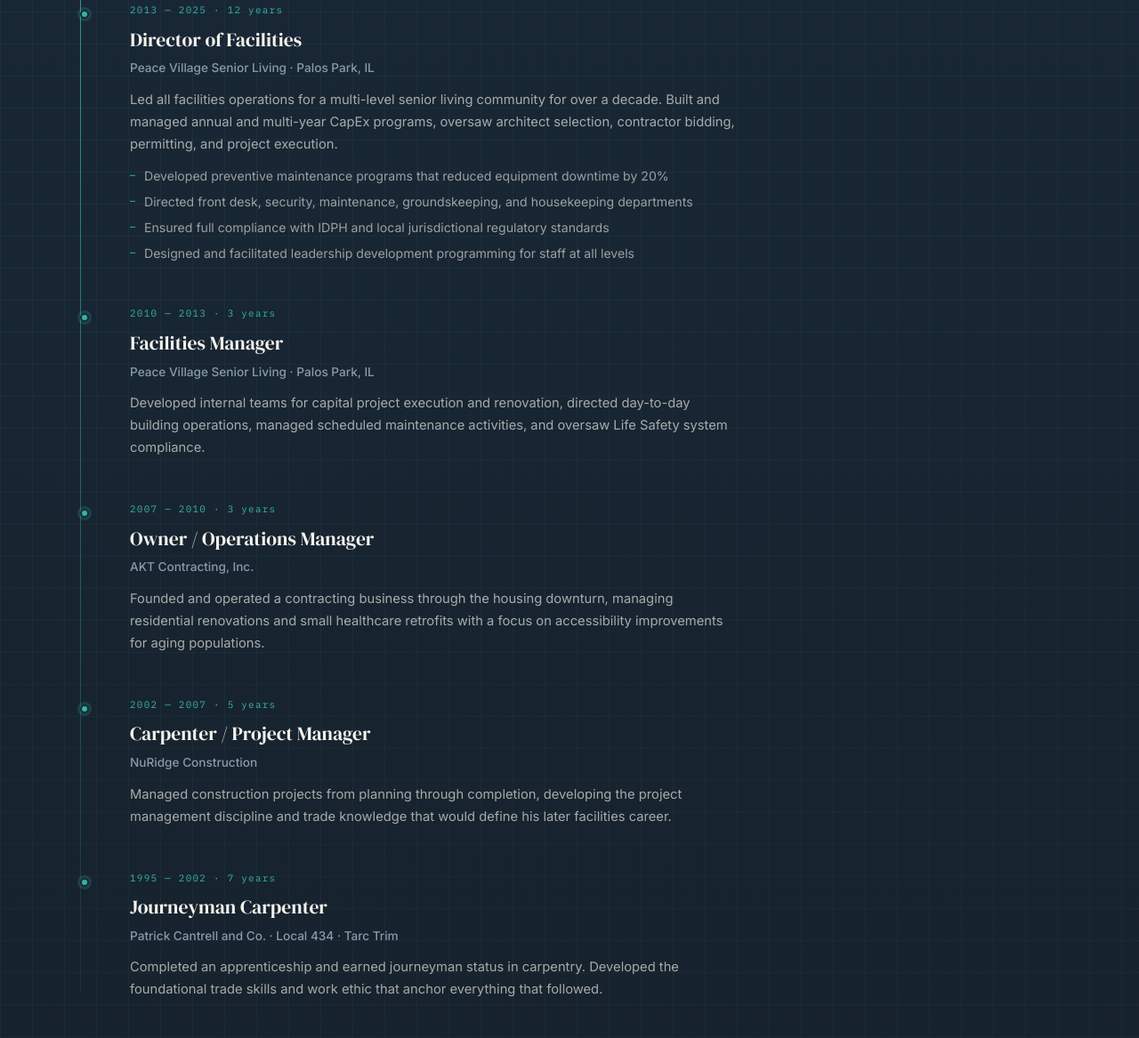
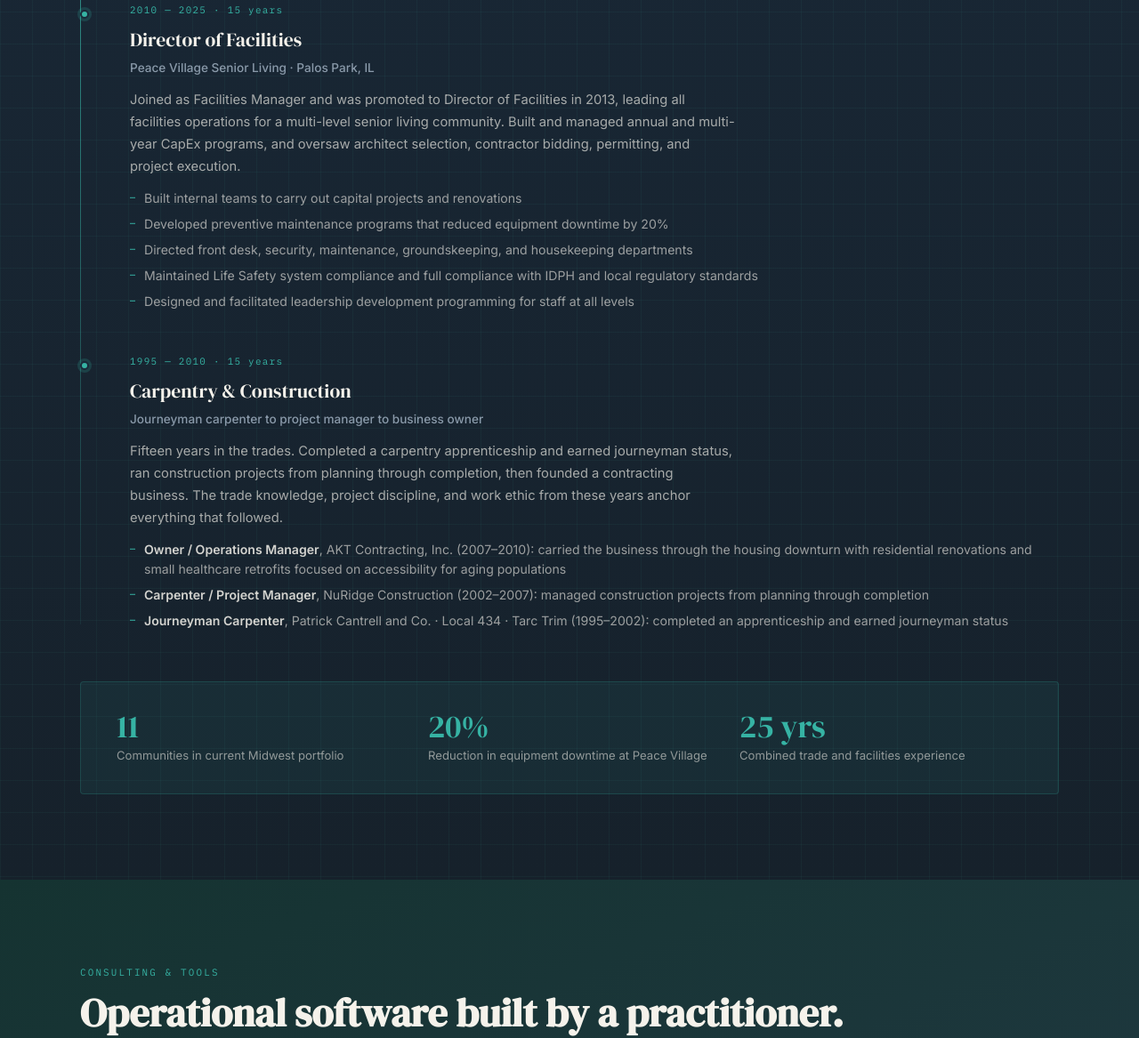
Before and after one commit to tstoub77/tstoub.com, a plain HTML site: page index.html in a window 1280 px wide. Shown: the part 2710-3877 px from the top of the page at 89% size. Drawn offline with Linux system fonts and the light colour scheme.

Commit message:
Condense the career timeline
Merge the two Peace Village roles into one entry (2010-2025) and the
three trade roles into one Carpentry & Construction entry (1995-2010),
keeping each role and its details as bullets.

Co-Authored-By: Claude Opus 5.5 <noreply@anthropic.com>

```diff
--- a/index.html
+++ b/index.html
@@ -147,6 +147,7 @@
     .timeline-desc { font-size: 0.92rem; color: rgba(245,242,235,0.65); line-height: 1.7; max-width: 680px; }
     .timeline-bullets { margin-top: 0.75rem; padding-left: 0; list-style: none; display: flex; flex-direction: column; gap: 0.4rem; }
     .timeline-bullets li { font-size: 0.88rem; color: rgba(245,242,235,0.6); line-height: 1.6; padding-left: 1rem; position: relative; }
+    .timeline-bullets li strong { color: rgba(245,242,235,0.85); font-weight: 600; }
     .timeline-bullets li::before { content: "–"; position: absolute; left: 0; color: var(--teal); font-size: 0.75rem; }
     .portfolio-callout { margin-top: 3.5rem; background: rgba(54,179,164,0.08); border: 1px solid rgba(54,179,164,0.2); border-radius: 4px; padding: 2rem 2.5rem; display: grid; grid-template-columns: 1fr 1fr 1fr; gap: 2rem; }
     .callout-item .stat-value { font-size: 2.25rem; color: var(--teal); }
@@ -420,40 +421,28 @@
         </ul>
       </div>
       <div class="timeline-item">
-        <div class="timeline-period">2013 &mdash; 2025 &middot; 12 years</div>
+        <div class="timeline-period">2010 &mdash; 2025 &middot; 15 years</div>
         <div class="timeline-role">Director of Facilities</div>
         <div class="timeline-org">Peace Village Senior Living &middot; Palos Park, IL</div>
-        <div class="timeline-desc">Led all facilities operations for a multi-level senior living community for over a decade. Built and managed annual and multi-year CapEx programs, oversaw architect selection, contractor bidding, permitting, and project execution.</div>
+        <div class="timeline-desc">Joined as Facilities Manager and was promoted to Director of Facilities in 2013, leading all facilities operations for a multi-level senior living community. Built and managed annual and multi-year CapEx programs, and oversaw architect selection, contractor bidding, permitting, and project execution.</div>
         <ul class="timeline-bullets">
+          <li>Built internal teams to carry out capital projects and renovations</li>
           <li>Developed preventive maintenance programs that reduced equipment downtime by 20%</li>
           <li>Directed front desk, security, maintenance, groundskeeping, and housekeeping departments</li>
-          <li>Ensured full compliance with IDPH and local jurisdictional regulatory standards</li>
+          <li>Maintained Life Safety system compliance and full compliance with IDPH and local regulatory standards</li>
           <li>Designed and facilitated leadership development programming for staff at all levels</li>
         </ul>
       </div>
       <div class="timeline-item">
-        <div class="timeline-period">2010 &mdash; 2013 &middot; 3 years</div>
-        <div class="timeline-role">Facilities Manager</div>
-        <div class="timeline-org">Peace Village Senior Living &middot; Palos Park, IL</div>
-        <div class="timeline-desc">Developed internal teams for capital project execution and renovation, directed day-to-day building operations, managed scheduled maintenance activities, and oversaw Life Safety system compliance.</div>
-      </div>
-      <div class="timeline-item">
-        <div class="timeline-period">2007 &mdash; 2010 &middot; 3 years</div>
-        <div class="timeline-role">Owner / Operations Manager</div>
-        <div class="timeline-org">AKT Contracting, Inc.</div>
-        <div class="timeline-desc">Founded and operated a contracting business through the housing downturn, managing residential renovations and small healthcare retrofits with a focus on accessibility improvements for aging populations.</div>
-      </div>
-      <div class="timeline-item">
-        <div class="timeline-period">2002 &mdash; 2007 &middot; 5 years</div>
-        <div class="timeline-role">Carpenter / Project Manager</div>
-        <div class="timeline-org">NuRidge Construction</div>
-        <div class="timeline-desc">Managed construction projects from planning through completion, developing the project management discipline and trade knowledge that would define his later facilities career.</div>
-      </div>
-      <div class="timeline-item">
-        <div class="timeline-period">1995 &mdash; 2002 &middot; 7 years</div>
-        <div class="timeline-role">Journeyman Carpenter</div>
-        <div class="timeline-org">Patrick Cantrell and Co. &middot; Local 434 &middot; Tarc Trim</div>
-        <div class="timeline-desc">Completed an apprenticeship and earned journeyman status in carpentry. Developed the foundational trade skills and work ethic that anchor everything that followed.</div>
+        <div class="timeline-period">1995 &mdash; 2010 &middot; 15 years</div>
+        <div class="timeline-role">Carpentry &amp; Construction</div>
+        <div class="timeline-org">Journeyman carpenter to project manager to business owner</div>
+        <div class="timeline-desc">Fifteen years in the trades. Completed a carpentry apprenticeship and earned journeyman status, ran construction projects from planning through completion, then founded a contracting business. The trade knowledge, project discipline, and work ethic from these years anchor everything that followed.</div>
+        <ul class="timeline-bullets">
+          <li><strong>Owner / Operations Manager</strong>, AKT Contracting, Inc. (2007&ndash;2010): carried the business through the housing downturn with residential renovations and small healthcare retrofits focused on accessibility for aging populations</li>
+          <li><strong>Carpenter / Project Manager</strong>, NuRidge Construction (2002&ndash;2007): managed construction projects from planning through completion</li>
+          <li><strong>Journeyman Carpenter</strong>, Patrick Cantrell and Co. &middot; Local 434 &middot; Tarc Trim (1995&ndash;2002): completed an apprenticeship and earned journeyman status</li>
+        </ul>
       </div>
     </div>
     <div class="portfolio-callout">
```
